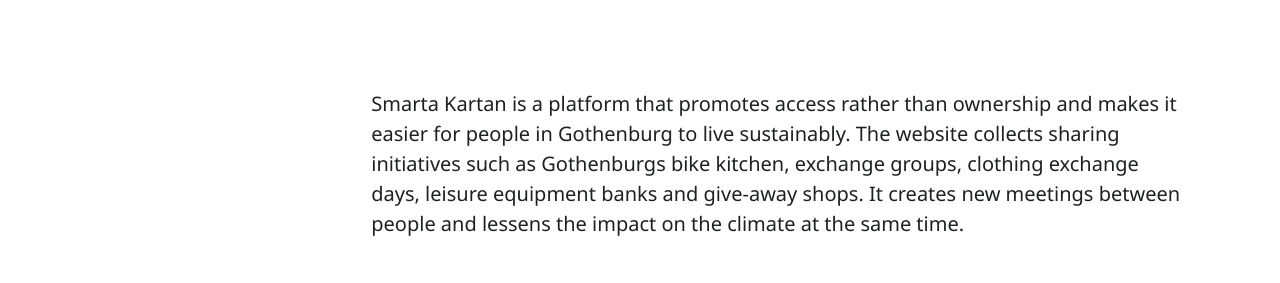
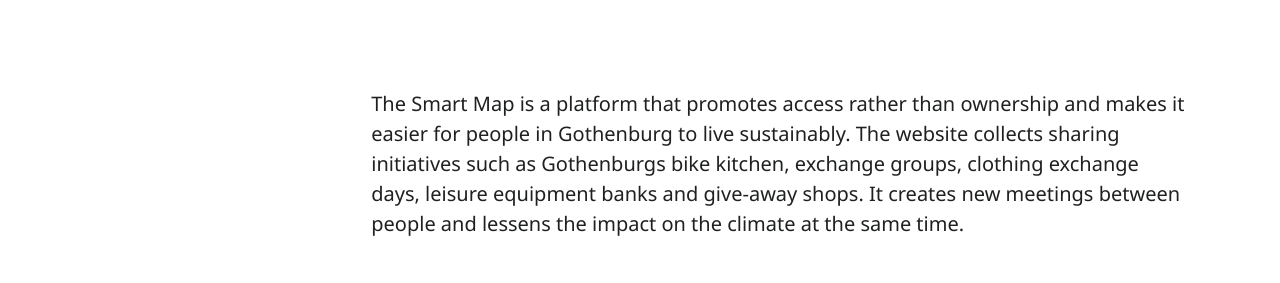
Before and after one commit to civictechsweden/civictech.se, a Jekyll site: the page built from _posts/civictechgbg.siteleaf.net/en/projects/2018-08-02-smartakartan.markdown, in a window 1280 px wide and 900 px high, scrolled down 867 px. Shown: the part 170-453 px from the top of the window. Built offline with Jekyll 4.4.1, drawn with Linux system fonts in a browser that asks for light colours; nearby versions of some CDN libraries.

Commit message:
Updated Smartakartan

```diff
--- a/_posts/civictechgbg.siteleaf.net/en/projects/2018-08-02-smartakartan.markdown
+++ b/_posts/civictechgbg.siteleaf.net/en/projects/2018-08-02-smartakartan.markdown
@@ -31,7 +31,7 @@
   organisation-link: http://www.kollekogbg.se/
 ---
 
-Smarta Kartan is a platform that promotes access rather than ownership and makes it easier for people in Gothenburg to live sustainably. The website collects sharing initiatives such as Gothenburgs bike kitchen, exchange groups, clothing exchange days, leisure equipment banks and give-away shops. It creates new meetings between people and lessens the impact on the climate at the same time.
+The Smart Map is a platform that promotes access rather than ownership and makes it easier for people in Gothenburg to live sustainably. The website collects sharing initiatives such as Gothenburgs bike kitchen, exchange groups, clothing exchange days, leisure equipment banks and give-away shops. It creates new meetings between people and lessens the impact on the climate at the same time.
 
 ## Desired skills
 We want people to look at the website as it is today and make it more accessable. The skills we particulary want are Arabic speakers, UX-experts, people with knowledge in psychology and growth hackers.
```
